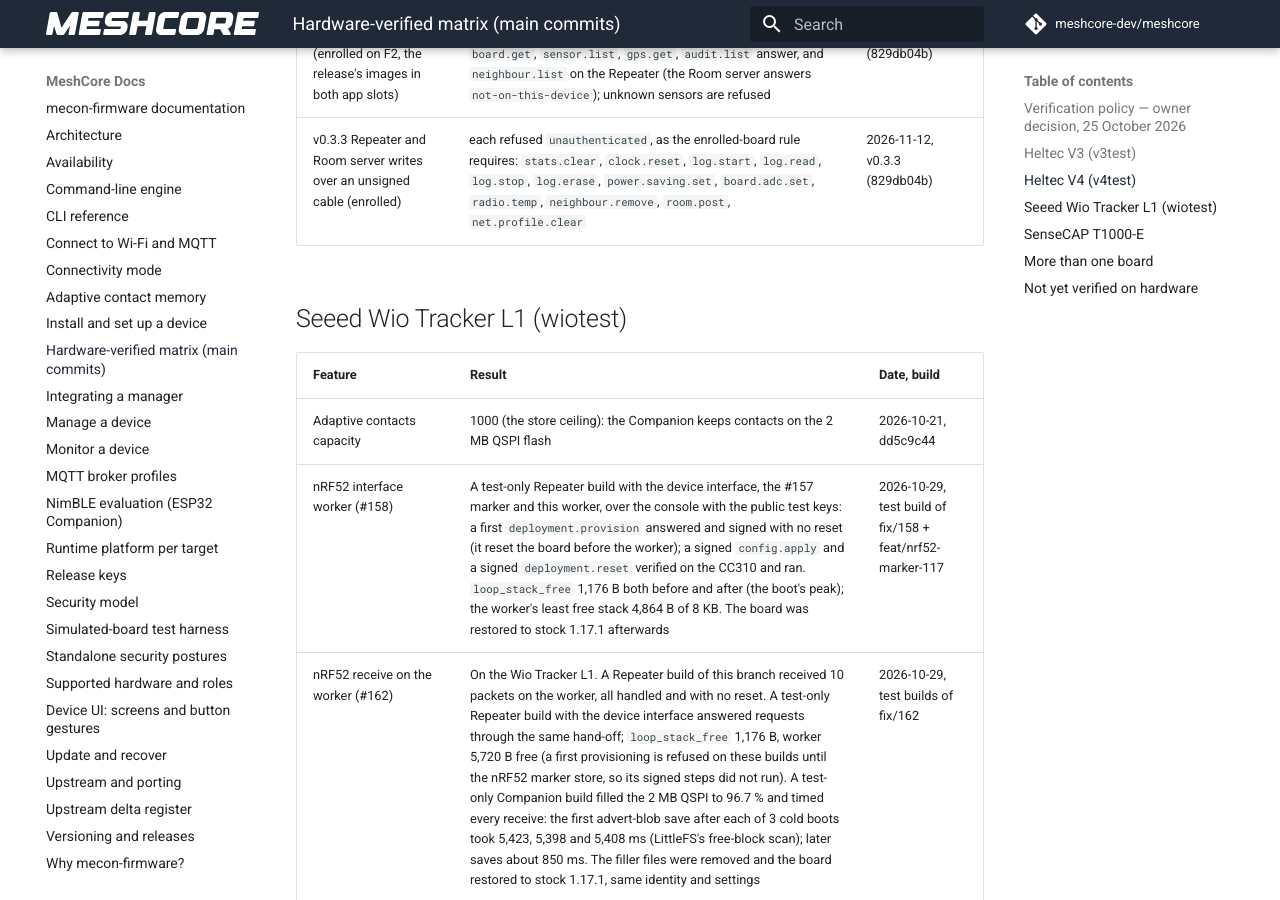
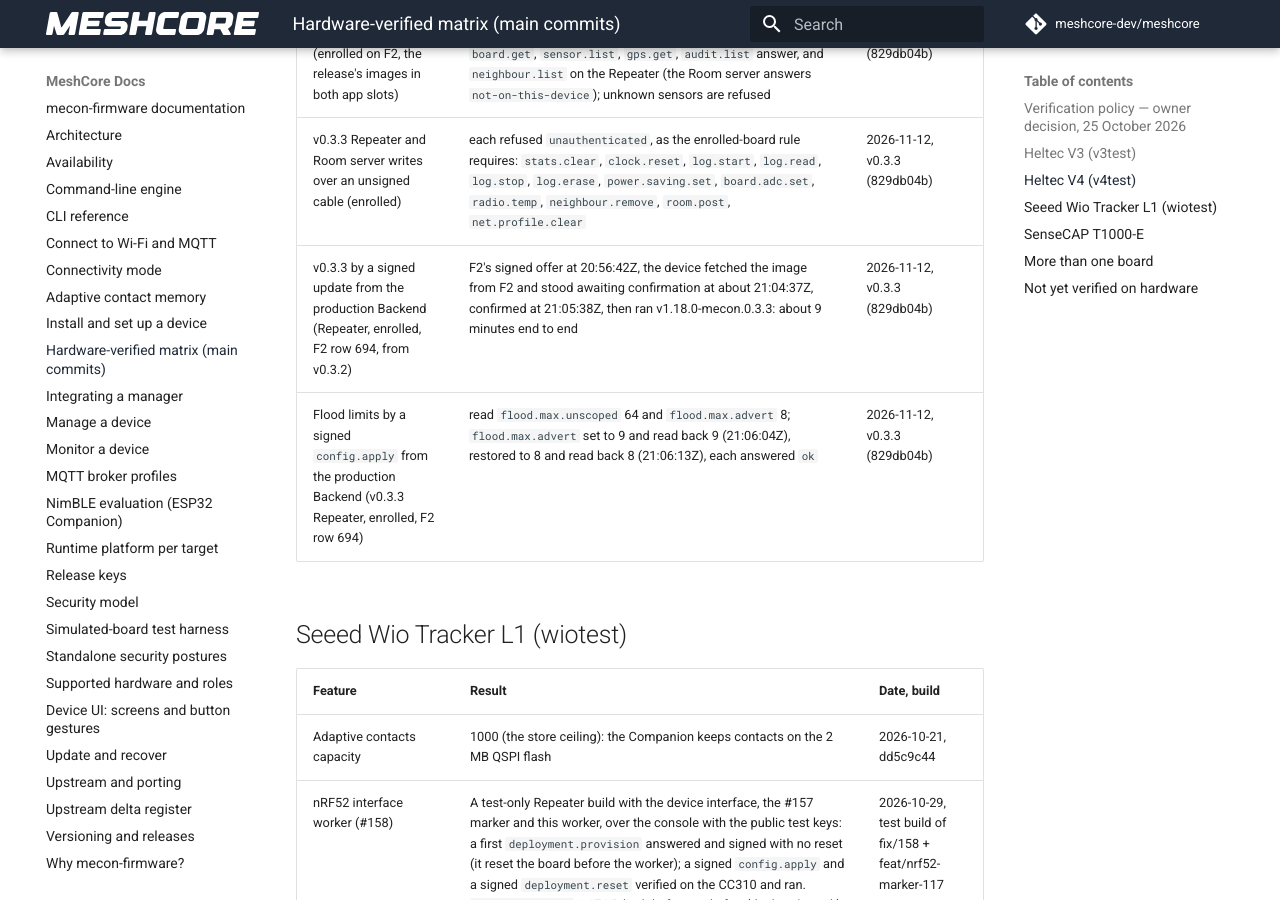
Before and after one commit to hoejriis/mecon-firmware, an MkDocs documentation site: the page built from docs/HARDWARE_VERIFIED.md, in a window 1280 px wide and 900 px high, scrolled down 13904 px. Built offline with MkDocs 1.6.1 and Material for MkDocs 9.7.7, drawn with Linux system fonts in a browser that asks for light colours; comment, search, counter and statistics services are not loaded; some of the changed text lies outside the part shown.

Commit message:
Hardware evidence: v0.3.3 by signed update from F2, and the flood limits set by F2
From the mesh coder's run on v4test (V4 Repeater, enrolled, F2 row 694),
2026-11-12:
- the first hardware run of v0.3.3's signed-update path, from v0.3.2;
- the first signed config.apply of a server setting that v0.3.3 added
  (flood.max.advert set and restored, with read-back each time).

The not-verified line now leaves out the flood limits.

Co-Authored-By: Claude Opus 5.5 (1M context) <noreply@anthropic.com>

```diff
--- a/docs/HARDWARE_VERIFIED.md
+++ b/docs/HARDWARE_VERIFIED.md
@@ -135,6 +135,8 @@ Reading a release on a Heltec V3 or V4 includes `tools/mecon_latency_hw.py <port
 | Heap floor on a server build (Repeater, the v0.3.0 release) | `sub.start runtime` over the console: 3 of 3 events carry `heap_low: false`, so the check runs (the field is written only where the build checks) | 2026-11-11, 803201b2 (the v0.3.0 release) |
 | v0.3.3 Repeater and Room server reads (enrolled on F2, the release's images in both app slots) | `hello` names v0.3.3; `config.schema` lists 39 keys with `flood.max.unscoped`, `flood.max.advert` and `radio.rxgain`; `board.get`, `sensor.list`, `gps.get`, `audit.list` answer, and `neighbour.list` on the Repeater (the Room server answers `not-on-this-device`); unknown sensors are refused | 2026-11-12, v0.3.3 (829db04b) |
 | v0.3.3 Repeater and Room server writes over an unsigned cable (enrolled) | each refused `unauthenticated`, as the enrolled-board rule requires: `stats.clear`, `clock.reset`, `log.start`, `log.read`, `log.stop`, `log.erase`, `power.saving.set`, `board.adc.set`, `radio.temp`, `neighbour.remove`, `room.post`, `net.profile.clear` | 2026-11-12, v0.3.3 (829db04b) |
+| v0.3.3 by a signed update from the production Backend (Repeater, enrolled, F2 row 694, from v0.3.2) | F2's signed offer at 20:56:42Z, the device fetched the image from F2 and stood awaiting confirmation at about 21:04:37Z, confirmed at 21:05:38Z, then ran v1.18.0-mecon.0.3.3: about 9 minutes end to end | 2026-11-12, v0.3.3 (829db04b) |
+| Flood limits by a signed `config.apply` from the production Backend (v0.3.3 Repeater, enrolled, F2 row 694) | read `flood.max.unscoped` 64 and `flood.max.advert` 8; `flood.max.advert` set to 9 and read back 9 (21:06:04Z), restored to 8 and read back 8 (21:06:13Z), each answered `ok` | 2026-11-12, v0.3.3 (829db04b) |
 
 ## Seeed Wio Tracker L1 (wiotest)
 
@@ -196,7 +198,7 @@ Builds b6d0a50e, d23437d5, adaf9fed, f0067d70 and a76e33d7 were bench merges of
 
 ## Not yet verified on hardware
 
-- The Repeater and Room server settings and actions that v0.3.3 added, run for real on an enrolled board: they need a signed request, and the production Backend cannot send one for them yet. Verified only in the simulator.
+- The Repeater and Room server settings and actions that v0.3.3 added, run for real on an enrolled board, apart from the flood limits (above): they need a signed request, and the production Backend cannot send one for them yet. Verified only in the simulator.
 - Setting v0.3.3's new Companion and server config keys on hardware (read on all four boards; set only in the simulator).
 - Wi-Fi failover when the access point itself goes off the air (the verified run breaks the joined profile instead).
 - MQTT broker discovery by mDNS on a real ESP32 (verified only in the simulator).
```
